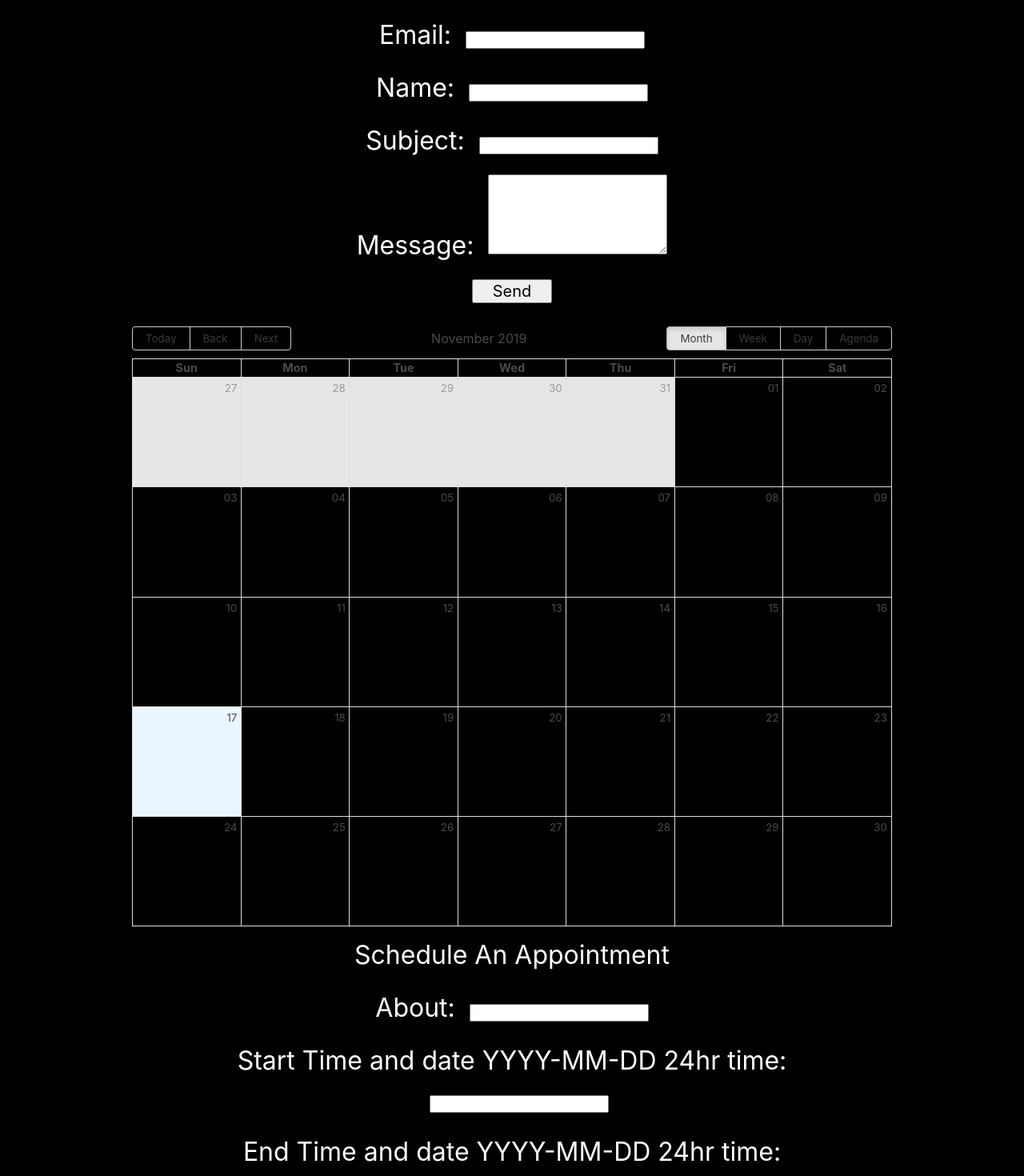
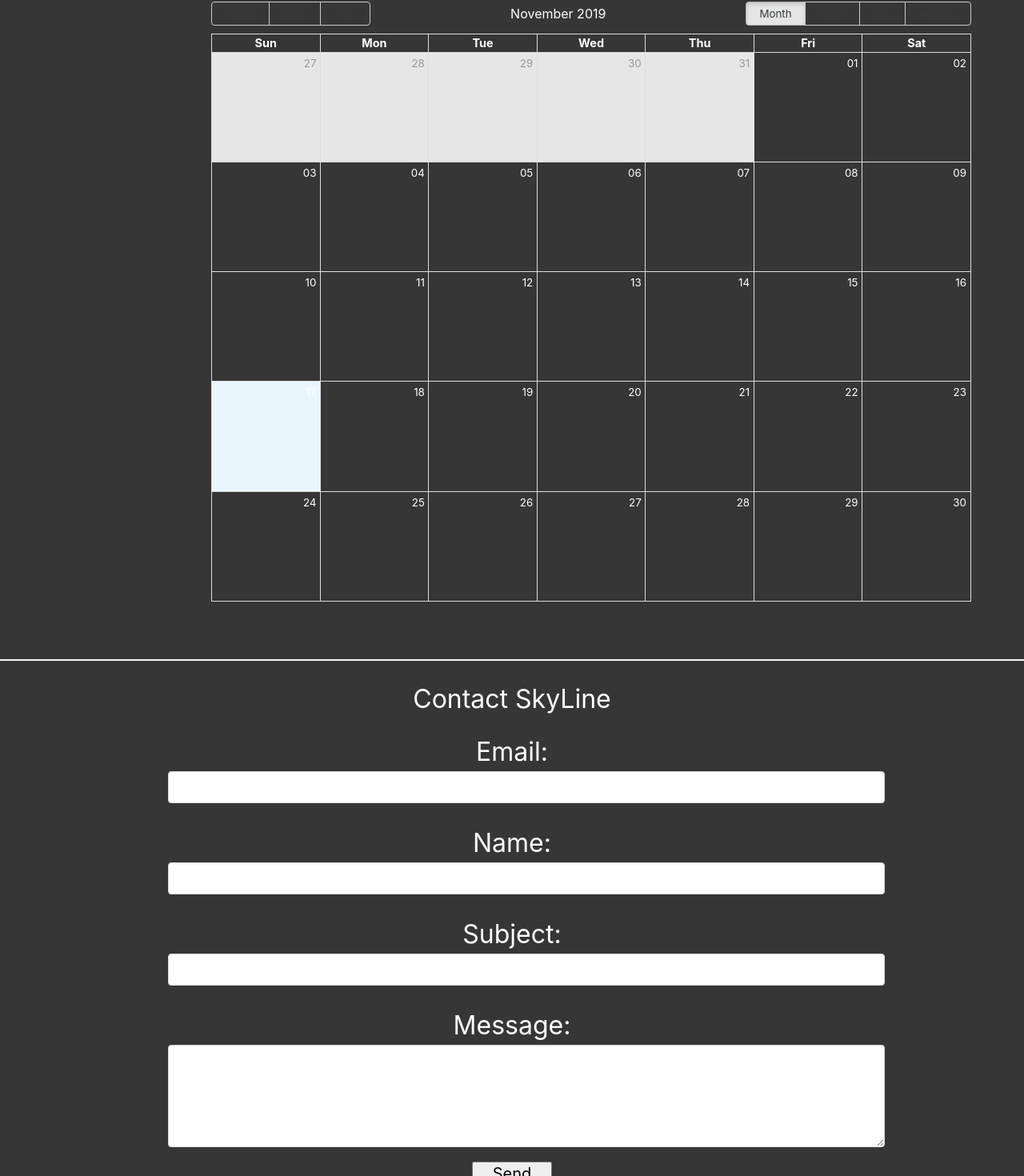
Before and after one commit to skyline6965/Project-3, a React (Create React App) app in the folder client/: page /calendar in a window 1280 px wide. Shown: the part 102-1572 px from the top of the page at 80% size. Built offline with nearby package versions, Linux system fonts and the light colour scheme; no server answers.

Commit message:
updated css for calendar page.

```diff
--- a/client/src/App.css
+++ b/client/src/App.css
@@ -31,9 +31,14 @@ body {
   background:hsl(0, 0%, 7%);
 }
 .hero-body {
-    background: black url(/images/SkylineStudio1.jpg) center / cover;
-    opacity: .8;
     text-align: center;
+    justify-content: center;
+}
+
+.skyline-banner{
+  background: black url(/images/SkylineStudio1.jpg) center / cover;
+  opacity: .8;
+  text-align: center;
 }
 
 .title {
@@ -43,5 +48,6 @@ body {
 
 .calendar {
   justify-content: center;
-  font-size: 16px;
+  margin: auto;
+  padding-left: 200px;
 }
--- a/client/src/components/AppointmentForm/Form/index.js
+++ b/client/src/components/AppointmentForm/Form/index.js
@@ -49,15 +49,15 @@ class AptForm extends React.Component {
       <form id="contact-form">
         <div className="form-line">
           <label for="title">About:
-          <input type="text" id="title" name="title" value={this.state.title} onChange={this.handleInputChange}>
+          <input className='input' type="text" id="title" name="title" value={this.state.title} onChange={this.handleInputChange}>
 
           </input>
 
           </label>
           </div>
         <div className="form-line">
-          <label for="start">Start Time and date YYYY-MM-DD 24hr time:
-          <input type="text" id="start" name="start" value={this.state.start} onChange={this.handleInputChange}>
+          <label for="start">Start Time and date:
+          <input className='input' type="text" id="start" placeholder='YYYY-MM-DD 24hr time' name="start" value={this.state.start} onChange={this.handleInputChange}>
 
           </input>
 
@@ -65,8 +65,8 @@ class AptForm extends React.Component {
           </label>
         </div>
         <div className="form-line">
-          <label for="end">End Time and date YYYY-MM-DD 24hr time:
-          <input type="text" id="end" name="end" value={this.state.end} onChange={this.handleInputChange}>
+          <label for="end">End Time and date:
+          <input className='input' type="text" id="end" placeholder='YYYY-MM-DD 24hr time' name="end" value={this.state.end} onChange={this.handleInputChange}>
 
           </input>
 
--- a/client/src/components/AppointmentForm/SubmitButton/index.js
+++ b/client/src/components/AppointmentForm/SubmitButton/index.js
@@ -3,7 +3,7 @@ import "./style.css";
 
 function SubmitButton(props) {
   return(
-    <button {...props} type="submit" id="contact-submit-btn" className="submit-btn">Send</button>
+    <button {...props} type="submit" id="contact-submit-btn" className="submit-btn">Book It</button>
   )
 }
 
--- a/client/src/components/ContactForm/Form/index.js
+++ b/client/src/components/ContactForm/Form/index.js
@@ -51,10 +51,10 @@ class Form extends React.Component {
   render() {
     return (
       <section>
-      <form id="contact-form">
+      <form  id="contact-form">
         <div className="form-line">
           <label for="from_email">Email:
-          <input type="email" id="contact-email" name="from_email" value={this.state.from_email} onChange={this.handleInputChange}>
+          <input className='input' type="email" id="contact-email" name="from_email" value={this.state.from_email} onChange={this.handleInputChange}>
 
           </input>
 
@@ -62,7 +62,7 @@ class Form extends React.Component {
           </div>
         <div className="form-line">
           <label for="from_name">Name:
-          <input type="text" id="contact-name" name="from_name" value={this.state.from_name} onChange={this.handleInputChange}>
+          <input className='input' type="text" id="contact-name" name="from_name" value={this.state.from_name} onChange={this.handleInputChange}>
 
           </input>
 
@@ -71,7 +71,7 @@ class Form extends React.Component {
         </div>
         <div className="form-line">
           <label for="subject">Subject:
-          <input type="text" id="email-subject" name="subject" value={this.state.subject} onChange={this.handleInputChange}>
+          <input className='input' type="text" id="email-subject" name="subject" value={this.state.subject} onChange={this.handleInputChange}>
 
           </input>
 
@@ -80,7 +80,7 @@ class Form extends React.Component {
         </div>
         <div className="form-line">
           <label for="message">Message:
-          <textarea id="message" name="message" value={this.state.message} onChange={this.handleInputChange}>
+          <textarea className='textarea' id="message" name="message" value={this.state.message} onChange={this.handleInputChange}>
 
           </textarea>
           </label>
--- a/client/src/components/ContactForm/Form/style.css
+++ b/client/src/components/ContactForm/Form/style.css
@@ -22,3 +22,7 @@ textarea {
   width: 25%;
   height: 100px;
 }
+
+.form-color{
+  background-color:  #363636;
+}
--- a/client/src/pages/calendar.js
+++ b/client/src/pages/calendar.js
@@ -11,16 +11,26 @@ function CalendarPage() {
     <div>
 
       <Navbar />
-      <FormContainer />
-      <div className='tile is-parent calendar'>
-        <CalendarContainer />
-      </div>
+      <div className='form-color'>
+      <section className='hero is-dark'>
+        <div className= 'hero-body'>
+          <div className= 'container calendar'>
+
+              <CalendarContainer />
+
+          </div>
+        </div>
+      </section>
+      <hr></hr>
+        <FormContainer />
+        <hr></hr>
       <div>
         <AptContainer />
       </div>
 
 
     </div>
+    </div>
   )
 };
 
--- a/client/src/pages/home.js
+++ b/client/src/pages/home.js
@@ -7,15 +7,19 @@ function Home(){
     	<div>
         <Navbar/>
         <section class="hero is-link is-fullheight-with-navbar has-background-black">
-  				<div className="hero-body">
+  				<div className="hero-body skyline-banner">
     				<div className="container">
         			{/* <img src="https://images.squarespace-cdn.com/content/v1/50187db624acce5741aad553/1504285359881-EALV96CVEPU3HQ6LB2QD/ke17ZwdGBToddI8pDm48kKKBYw7RkZ4eykKqfKUvHod7gQa3H78H3Y0txjaiv_0fDoOvxcdMmMKkDsyUqMSsMWxHk725yiiHCCLfrh8O1z5QPOohDIaIeljMHgDF5CVlOqpeNLcJ80NK65_fV7S1Ud9Ke1lvTF9Z4NYnQC_mTW5zDYQ53IbTNfUUbEMZUmRiJvwGh1qtNWvMhYKnvaKhbA/DSC01039.png"></img> */}
       				<p className="title" >
         				Skyline Studios
       				</p>
     				</div>
+
   				</div>
 				</section>
+				<div>
+
+				</div>
     	</div>
     )
 }
```
